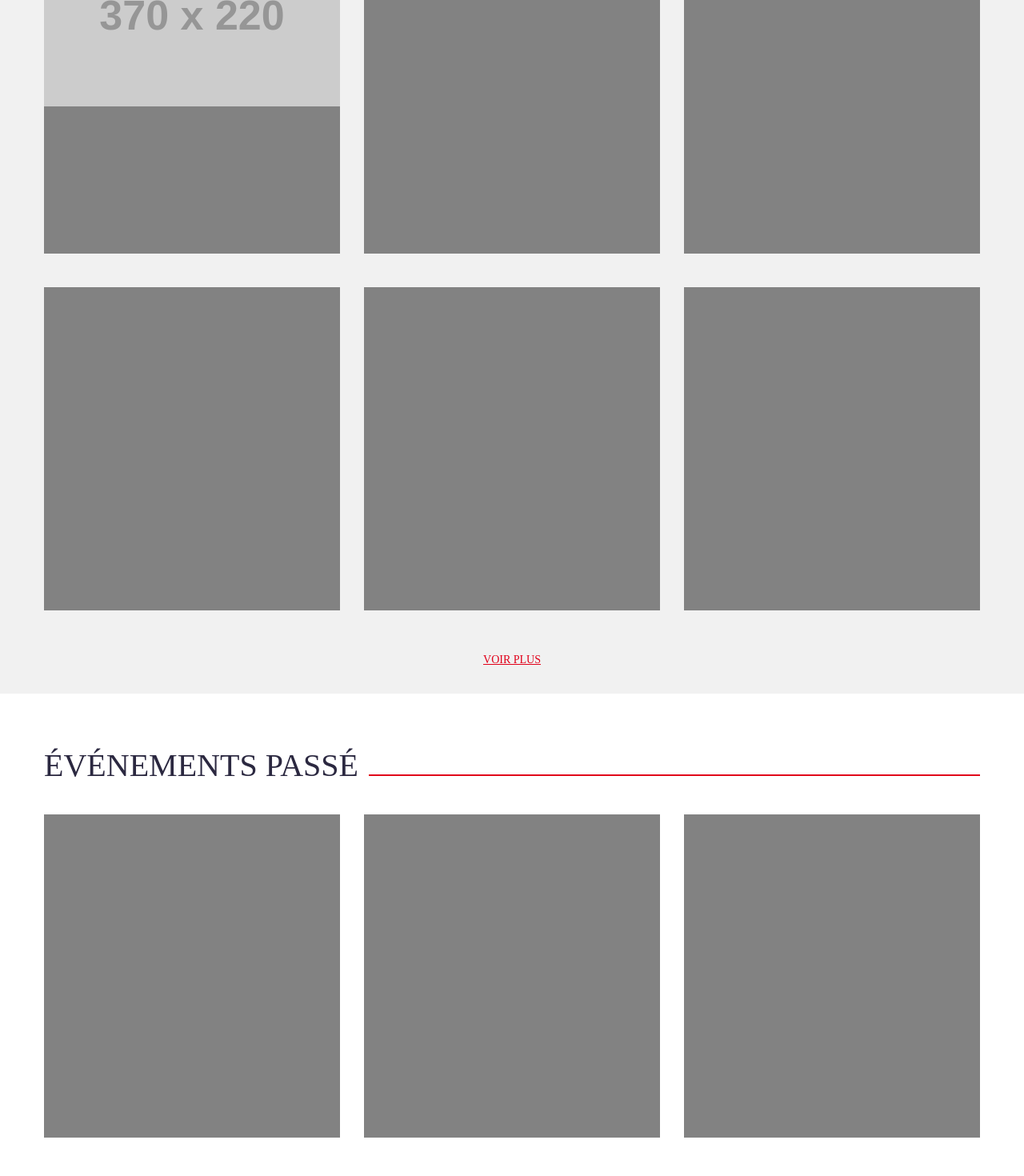
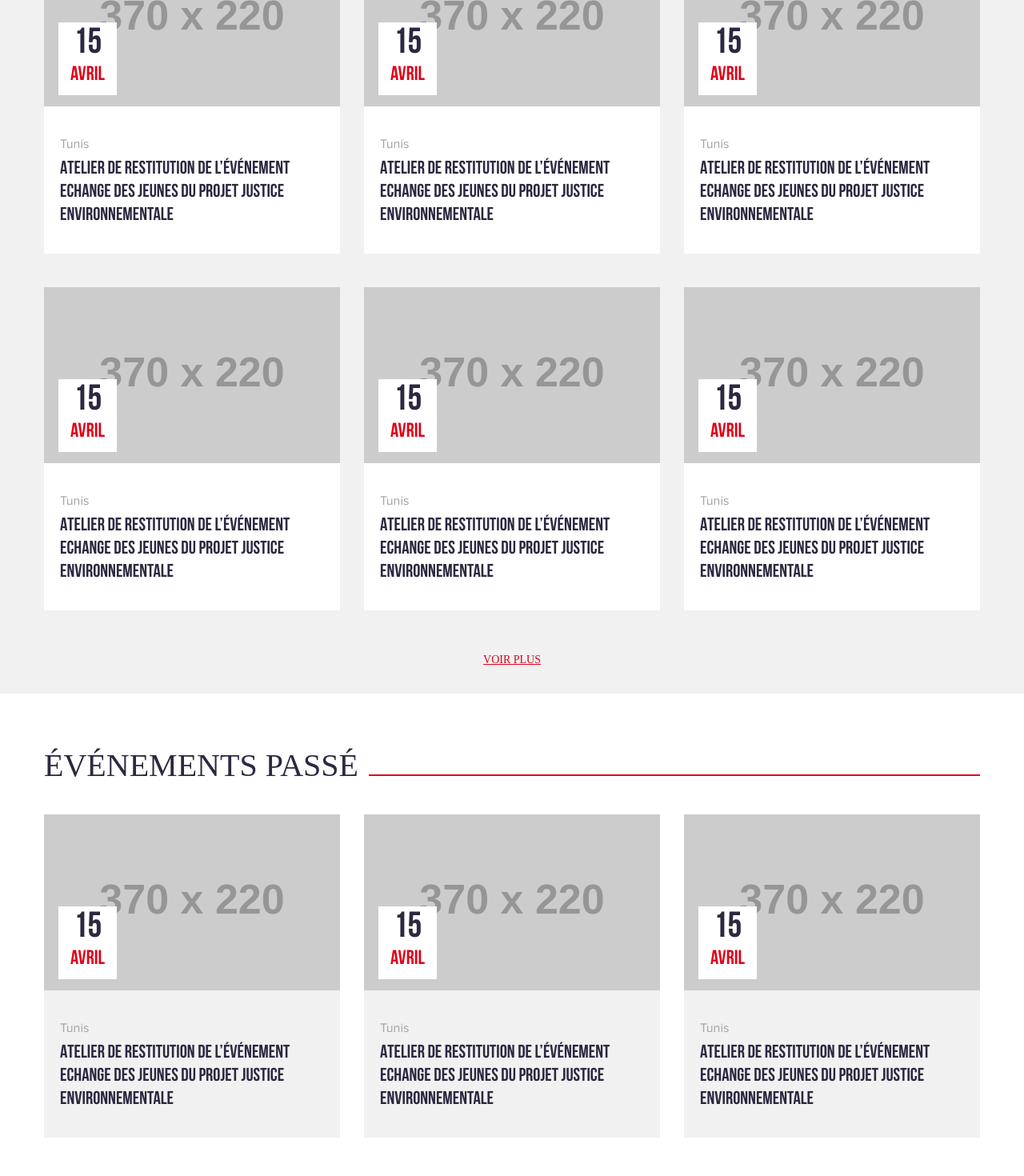
Before and after one commit to tarekguermazi/buildfront0602, a React (Create React App) app: page /Evenements in a window 1280 px wide. Shown: the part 940-2410 px from the top of the page at 80% size. Built offline with nearby package versions, Linux system fonts and the light colour scheme.

Commit message:
add syling evenement a venti and evenemt  passe

```diff
--- a/src/App.css
+++ b/src/App.css
@@ -1935,7 +1935,8 @@ Styling the archeive verison Mobile  */
   max-width: 1170px;
   margin: auto;
 }
-.venir__content {
+.venir__content,
+.passe__content {
   display: flex;
   flex-wrap: wrap;
   column-gap: 30px;
@@ -1945,12 +1946,73 @@ Styling the archeive verison Mobile  */
 .venir__content > div {
   width: 370px;
   height: 404px;
-  background-color: var(--gray3);
+  background-color: var(--white);
   display: grid;
   grid-template-rows: repeat(2, 1fr);
 }
+.passe__content > div {
+  width: 370px;
+  height: 404px;
+  background-color: var(--gray4);
+  display: grid;
+  grid-template-rows: repeat(2, 1fr);
+}
 .evenment__passe {
   margin-bottom: 52px;
+}
+.contentVenir__top {
+  position: relative;
+}
+.venir__clendar {
+  background-color: var(--white);
+  max-width: 73px;
+  max-height: 91px;
+  position: absolute;
+  bottom: 18px;
+  left: 18px;
+  display: grid;
+  place-items: center;
+  place-content: center;
+  padding: 11px 20px;
+}
+.calendar__number,
+.calendar__months {
+  font-family: "Bebas Neue Pro";
+  font-style: normal;
+  line-height: 39px;
+}
+.calendar__number {
+  font-size: 45px;
+  color: var(--violet);
+  font-weight: 700;
+}
+.calendar__months {
+  font-size: 25px;
+  color: var(--red);
+  font-weight: 400;
+}
+.contentVenir__bottom {
+  display: grid;
+  place-content: center;
+  padding: 17px 20px;
+  row-gap: 7px;
+}
+.venir__localistaion {
+  font-family: "Proxima Nova";
+  font-style: normal;
+  font-weight: 400;
+  font-size: 16px;
+  line-height: 19px;
+  color: var(--gray5);
+}
+
+.venir__description {
+  font-family: "Bebas Neue Pro";
+  font-style: normal;
+  font-weight: 700;
+  font-size: 23px;
+  line-height: 29px;
+  color: var(--violet);
 }
 
 /* Styling the .gallery */
--- a/src/index.css
+++ b/src/index.css
@@ -35,7 +35,7 @@
   --gray2: #4f4f4f;
   --gray3: #828282;
   --gray4: #f1f1f1;
-  --gray4: #a3a3a9;
+  --gray5: #a3a3a9;
   --gray6: #f4f4f4;
   --navigate__left: #bfbfc6;
   --dark--red: #c40720;
--- a/src/view/Evenements/Evenements.tsx
+++ b/src/view/Evenements/Evenements.tsx
@@ -35,14 +35,124 @@ function Evenements() {
                     src='https://placehold.jp/370x220.png'
                     alt=''
                   />
+                  <div className='venir__clendar'>
+                    <div className='calendar__number'>15</div>
+                    <div className='calendar__months'>Avril</div>
+                  </div>
                 </div>
-                <div></div>
+                <div className='contentVenir__bottom'>
+                  <div className='venir__localistaion'>Tunis</div>
+                  <div className='venir__description'>
+                    Atelier de restitution de l’événement Echange des Jeunes du
+                    projet Justice Environnementale
+                  </div>
+                </div>
               </div>
-              <div></div>
-              <div></div>
-              <div></div>
-              <div></div>
-              <div></div>
+              <div>
+                <div className='contentVenir__top'>
+                  <Image
+                    width={370}
+                    height={220}
+                    src='https://placehold.jp/370x220.png'
+                    alt=''
+                  />
+                  <div className='venir__clendar'>
+                    <div className='calendar__number'>15</div>
+                    <div className='calendar__months'>Avril</div>
+                  </div>
+                </div>
+                <div className='contentVenir__bottom'>
+                  <div className='venir__localistaion'>Tunis</div>
+                  <div className='venir__description'>
+                    Atelier de restitution de l’événement Echange des Jeunes du
+                    projet Justice Environnementale
+                  </div>
+                </div>
+              </div>
+              <div>
+                <div className='contentVenir__top'>
+                  <Image
+                    width={370}
+                    height={220}
+                    src='https://placehold.jp/370x220.png'
+                    alt=''
+                  />
+                  <div className='venir__clendar'>
+                    <div className='calendar__number'>15</div>
+                    <div className='calendar__months'>Avril</div>
+                  </div>
+                </div>
+                <div className='contentVenir__bottom'>
+                  <div className='venir__localistaion'>Tunis</div>
+                  <div className='venir__description'>
+                    Atelier de restitution de l’événement Echange des Jeunes du
+                    projet Justice Environnementale
+                  </div>
+                </div>
+              </div>
+              <div>
+                <div className='contentVenir__top'>
+                  <Image
+                    width={370}
+                    height={220}
+                    src='https://placehold.jp/370x220.png'
+                    alt=''
+                  />
+                  <div className='venir__clendar'>
+                    <div className='calendar__number'>15</div>
+                    <div className='calendar__months'>Avril</div>
+                  </div>
+                </div>
+                <div className='contentVenir__bottom'>
+                  <div className='venir__localistaion'>Tunis</div>
+                  <div className='venir__description'>
+                    Atelier de restitution de l’événement Echange des Jeunes du
+                    projet Justice Environnementale
+                  </div>
+                </div>
+              </div>
+              <div>
+                <div className='contentVenir__top'>
+                  <Image
+                    width={370}
+                    height={220}
+                    src='https://placehold.jp/370x220.png'
+                    alt=''
+                  />
+                  <div className='venir__clendar'>
+                    <div className='calendar__number'>15</div>
+                    <div className='calendar__months'>Avril</div>
+                  </div>
+                </div>
+                <div className='contentVenir__bottom'>
+                  <div className='venir__localistaion'>Tunis</div>
+                  <div className='venir__description'>
+                    Atelier de restitution de l’événement Echange des Jeunes du
+                    projet Justice Environnementale
+                  </div>
+                </div>
+              </div>
+              <div>
+                <div className='contentVenir__top'>
+                  <Image
+                    width={370}
+                    height={220}
+                    src='https://placehold.jp/370x220.png'
+                    alt=''
+                  />
+                  <div className='venir__clendar'>
+                    <div className='calendar__number'>15</div>
+                    <div className='calendar__months'>Avril</div>
+                  </div>
+                </div>
+                <div className='contentVenir__bottom'>
+                  <div className='venir__localistaion'>Tunis</div>
+                  <div className='venir__description'>
+                    Atelier de restitution de l’événement Echange des Jeunes du
+                    projet Justice Environnementale
+                  </div>
+                </div>
+              </div>
             </div>
             <div className='plus__button'>Voir plus</div>
           </div>
@@ -53,10 +163,70 @@ function Evenements() {
               <h2>événements passé</h2>
               <div className='satestique__bar'></div>
             </div>
-            <div className='venir__content'>
-              <div></div>
-              <div></div>
-              <div></div>
+            <div className='passe__content'>
+              <div>
+                <div className='contentVenir__top'>
+                  <Image
+                    width={370}
+                    height={220}
+                    src='https://placehold.jp/370x220.png'
+                    alt=''
+                  />
+                  <div className='venir__clendar'>
+                    <div className='calendar__number'>15</div>
+                    <div className='calendar__months'>Avril</div>
+                  </div>
+                </div>
+                <div className='contentVenir__bottom'>
+                  <div className='venir__localistaion'>Tunis</div>
+                  <div className='venir__description'>
+                    Atelier de restitution de l’événement Echange des Jeunes du
+                    projet Justice Environnementale
+                  </div>
+                </div>
+              </div>
+              <div>
+                <div className='contentVenir__top'>
+                  <Image
+                    width={370}
+                    height={220}
+                    src='https://placehold.jp/370x220.png'
+                    alt=''
+                  />
+                  <div className='venir__clendar'>
+                    <div className='calendar__number'>15</div>
+                    <div className='calendar__months'>Avril</div>
+                  </div>
+                </div>
+                <div className='contentVenir__bottom'>
+                  <div className='venir__localistaion'>Tunis</div>
+                  <div className='venir__description'>
+                    Atelier de restitution de l’événement Echange des Jeunes du
+                    projet Justice Environnementale
+                  </div>
+                </div>
+              </div>
+              <div>
+                <div className='contentVenir__top'>
+                  <Image
+                    width={370}
+                    height={220}
+                    src='https://placehold.jp/370x220.png'
+                    alt=''
+                  />
+                  <div className='venir__clendar'>
+                    <div className='calendar__number'>15</div>
+                    <div className='calendar__months'>Avril</div>
+                  </div>
+                </div>
+                <div className='contentVenir__bottom'>
+                  <div className='venir__localistaion'>Tunis</div>
+                  <div className='venir__description'>
+                    Atelier de restitution de l’événement Echange des Jeunes du
+                    projet Justice Environnementale
+                  </div>
+                </div>
+              </div>
             </div>
             <div className='plus__button'>Voir plus</div>
           </div>
```
